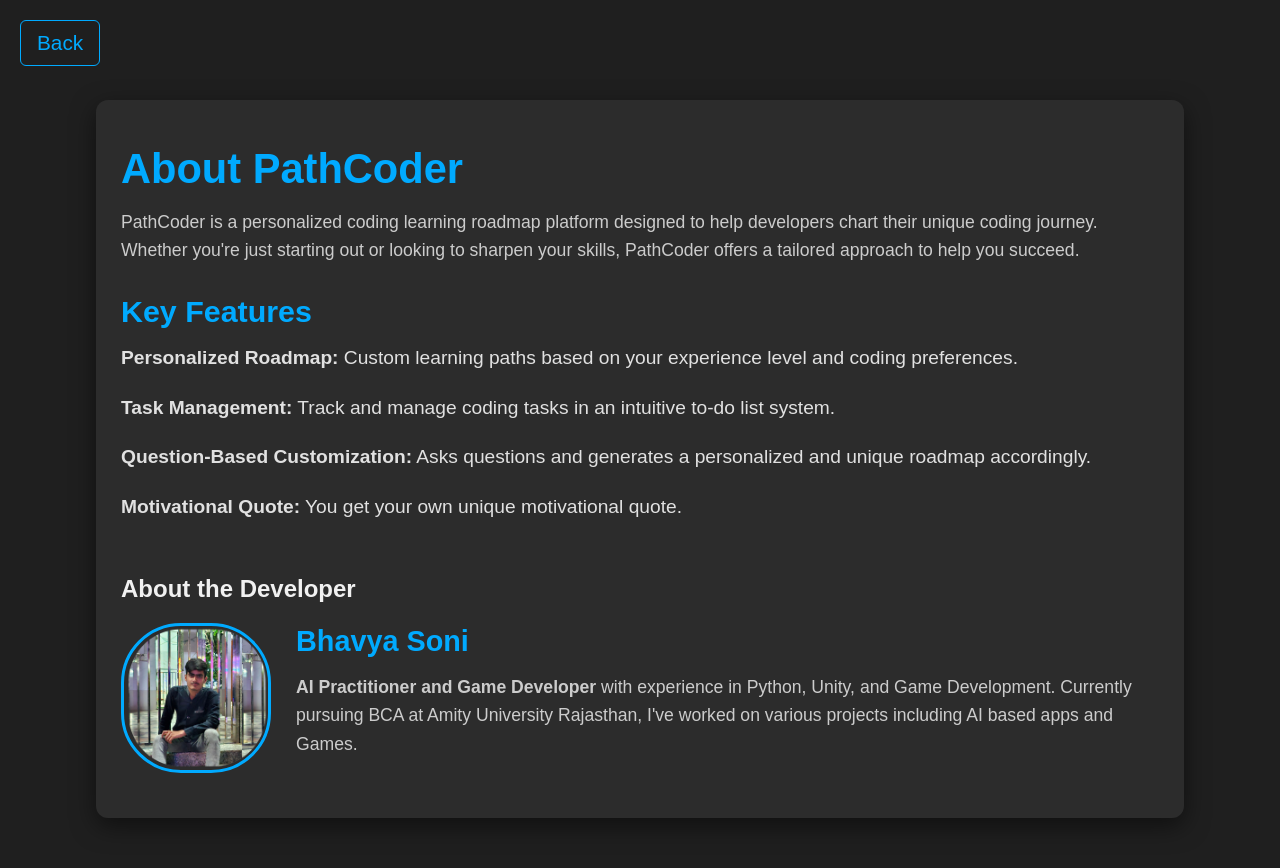
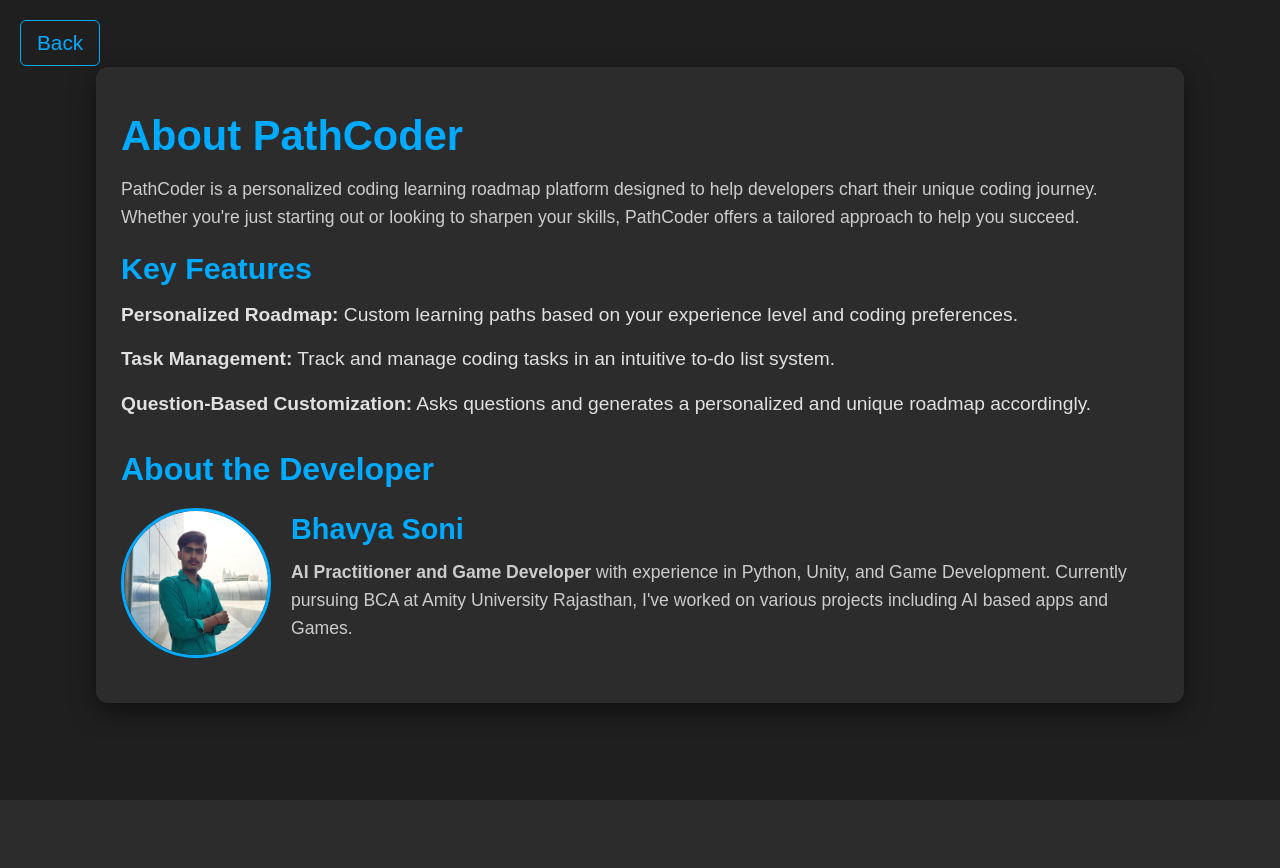
Before and after one commit to zGamingTechz/PathCoder, a Flask app: page /about in a window 1280 px wide. After the commit the page ends 800 px from the top, so only its background shows below. Run offline with Flask 3, Linux system fonts and the light colour scheme.

Commit message:
Changed image & tweaked UI

```diff
--- a/static/style_about.css
+++ b/static/style_about.css
@@ -13,7 +13,9 @@ body {
     flex-direction: column;
     align-items: center;
     min-height: 100vh;
+    justify-content: center; /* Vertically centers the content */
     padding-top: 20px;
+    overflow-x: hidden;
 }
 
 /* Back Button */
@@ -46,8 +48,12 @@ body {
     border-radius: 12px;
     box-shadow: 0 8px 25px rgba(0, 0, 0, 0.5);
     padding: 25px;
-    margin-top: 80px;
+    margin-top: 0;
     margin-bottom: 50px;
+    display: flex;
+    flex-direction: column;
+    justify-content: flex-start; /* Keeps content aligned at the top */
+    height: auto; /* Adjust height based on content */
 }
 
 /* About Section */
@@ -66,7 +72,7 @@ body {
     font-size: 1.1rem;
     line-height: 1.6;
     color: #ccc;
-    margin-bottom: 30px;
+    margin-bottom: 20px;
 }
 
 .features h2 {
@@ -84,36 +90,40 @@ body {
 .features li {
     font-size: 1.2rem;
     color: #e1e1e1;
-    margin-bottom: 15px;
+    margin-bottom: 10px;
     line-height: 1.8;
 }
 
 /* Developer Info */
 .developer-info {
-    margin-top: 50px;
+    margin-top: 30px;
+    margin-bottom: 20px;
+}
+
+.developer-info h2 {
+    font-size: 2rem;
+    color: #00aaff;
     margin-bottom: 20px;
 }
 
 .developer-details {
     display: flex;
-    gap: 25px;
+    gap: 20px;
     align-items: center;
-    margin-top: 20px;
 }
 
 .developer-details img {
     width: 150px;
     height: 150px;
-    border-radius: 40%;
+    border-radius: 50%;
     object-fit: cover;
-    object-position: center;
     border: 3px solid #00aaff;
 }
 
 .bio h3 {
     font-size: 1.8rem;
     color: #00aaff;
-    margin-bottom: 15px;
+    margin-bottom: 12px;
 }
 
 .bio p {
--- a/templates/about.html
+++ b/templates/about.html
@@ -21,14 +21,13 @@
                 <li><strong>Personalized Roadmap:</strong> Custom learning paths based on your experience level and coding preferences.</li>
                 <li><strong>Task Management:</strong> Track and manage coding tasks in an intuitive to-do list system.</li>
                 <li><strong>Question-Based Customization:</strong> Asks questions and generates a personalized and unique roadmap accordingly.</li>
-                <li><strong>Motivational Quote:</strong> You get your own unique motivational quote.</li>
             </ul>
         </div>
 
         <div class="developer-info">
             <h2>About the Developer</h2>
             <div class="developer-details">
-                <img src="{{ url_for('static', filename='me.png') }}" alt="Bhavya Soni">
+                <img src="{{ url_for('static', filename='me.jpg') }}" alt="Bhavya Soni">
                 <div class="bio">
                     <h3>Bhavya Soni</h3>
                     <p><strong>AI Practitioner and Game Developer</strong> with experience in Python, Unity, and Game Development. Currently pursuing BCA at Amity University Rajasthan, I've worked on various projects including AI based apps and Games.</p>
```
Also changed, not shown: static/me.jpg (added), static/me.png (deleted).
